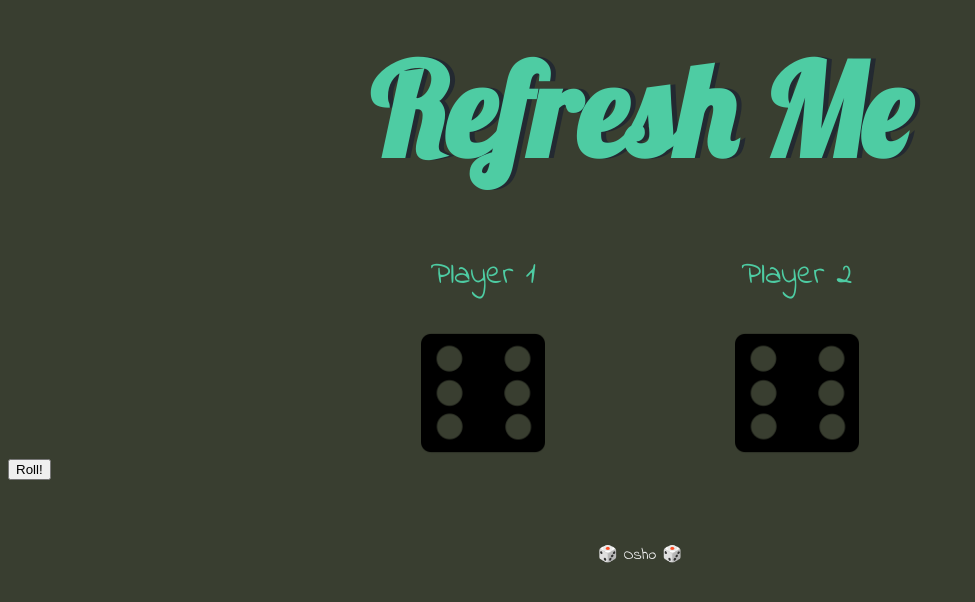
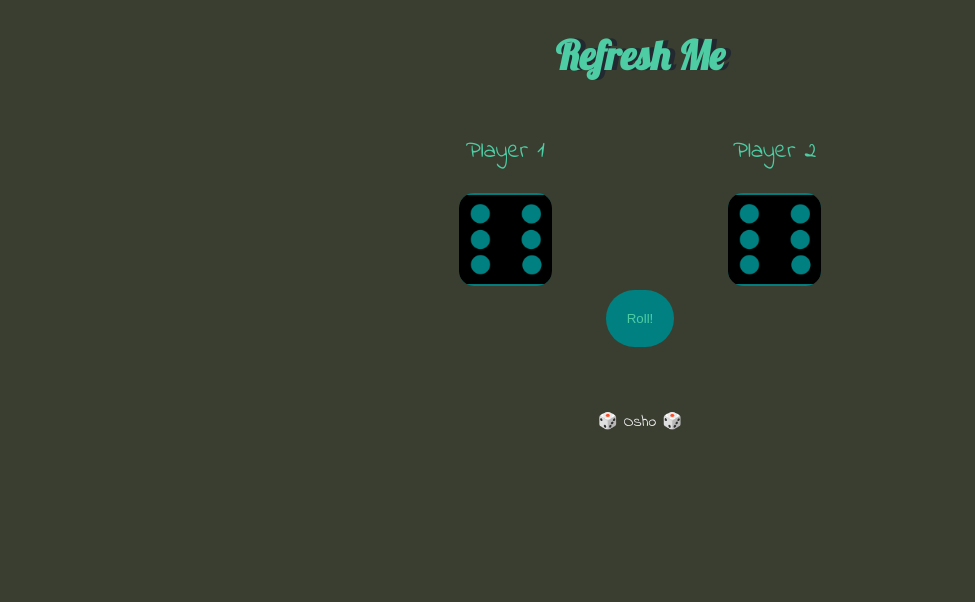
Before and after one commit to osho81/basic-dice, a plain HTML site: page index.html in a window 1280 px wide. Shown: the whole page, without its empty margins (0-975 px from the left). Drawn offline with Linux system fonts and the light colour scheme.

Commit message:
Update styles.css

```diff
--- a/styles.css
+++ b/styles.css
@@ -6,29 +6,45 @@
 
 .dice {
   display: inline-block;
-  width: 35%;
+  width: 30%;
+}
+
+.btn {
+  padding: 1.5%;
+  border-radius: 50px;
+  border-color: transparent;
+  background-color: teal;
+  color: #4ECCA3;
 }
 
 body {
   background-color: #393E30;
+  text-align: center;
+}
+
+.main-title {
+  font-size: 40px;
 }
 
 h1 {
   margin: 30px;
   font-family: 'Lobster', cursive;
   text-shadow: 5px 0 #232931;
-  font-size: 8rem;
+  font-size: 4rem;
   color: #4ECCA3;
 }
 
 p {
-  font-size: 2rem;
+  font-size: 1.5rem;
   color: #4ECCA3;
   font-family: 'Indie Flower', cursive;
 }
 
 img {
-  width: 40%;
+  width: 35%;
+  background-color: teal;
+  border-color: red;
+  border-radius: 15px;
 }
 
 footer {
@@ -36,5 +52,4 @@ footer {
   color: #EEEEEE;
   text-align: center;
   font-family: 'Indie Flower', cursive;
-
 }
```
